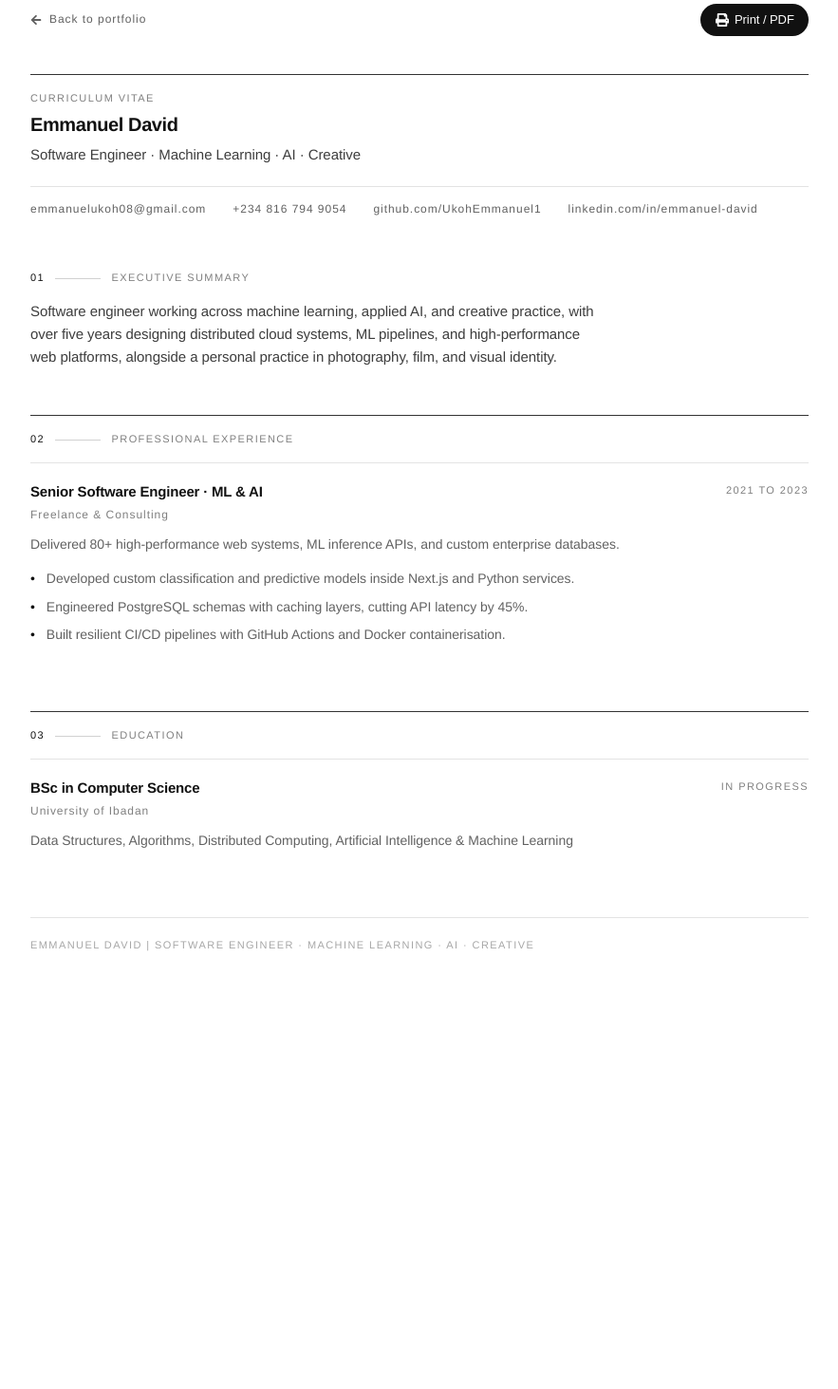
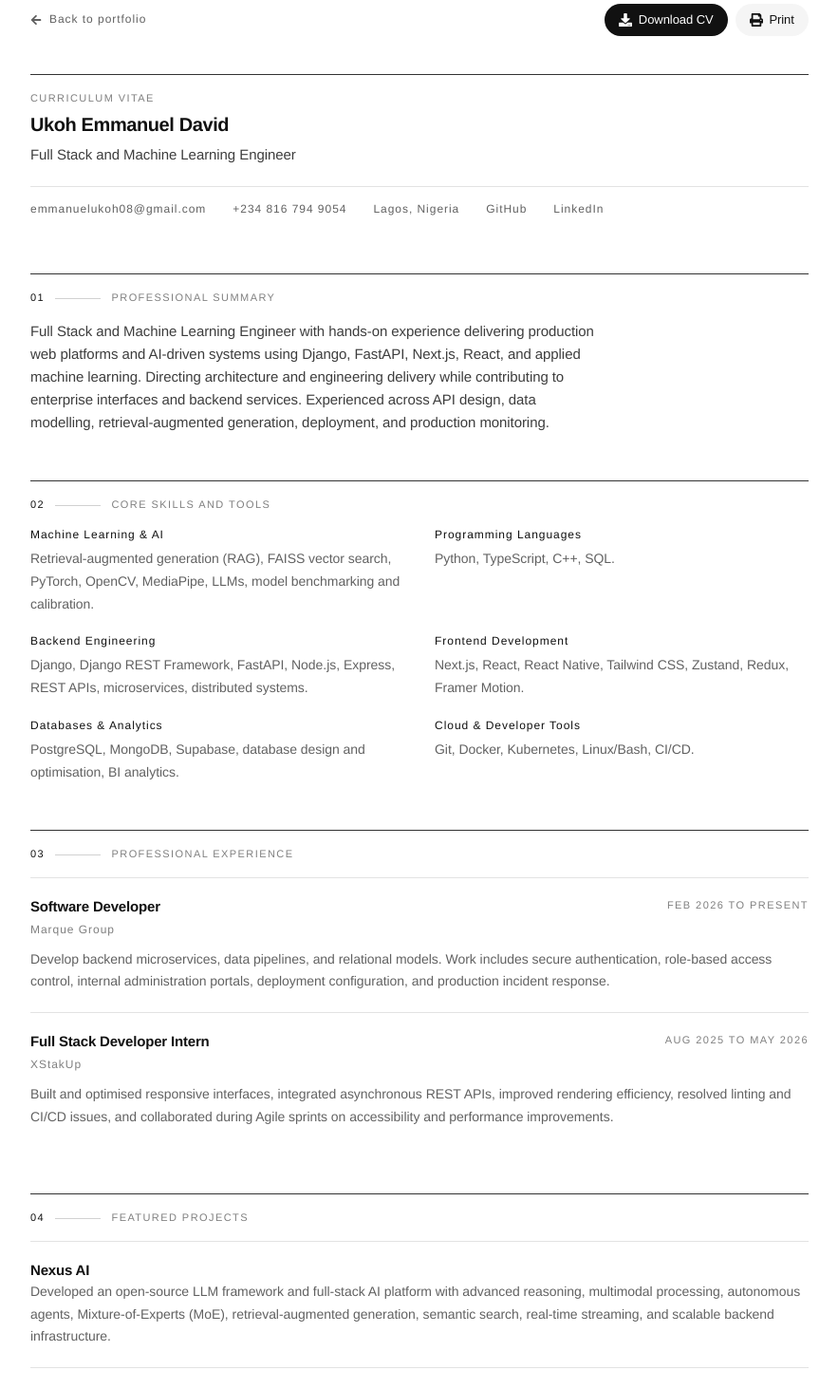
Before and after one commit to UkohEmmanuel1/portfolio, a Next.js app: page /resume in a window 1280 px wide. Shown: the part 60-1523 px from the top of the page at 95% size, without its empty margins (198-1081 px from the left). Before the commit the page ends 1126 px from the top, so only its background shows below. Built offline with nearby package versions, Linux system fonts and the light colour scheme; a web font is replaced by a local one.

Commit message:
Update resume from current CV and add PDF download

```diff
--- a/app/resume/page.tsx
+++ b/app/resume/page.tsx
@@ -1,191 +1,159 @@
 "use client";
 
+import type { ReactNode } from "react";
 import { motion } from "framer-motion";
-import { FaArrowLeft, FaPrint } from "react-icons/fa";
+import { FaArrowLeft, FaDownload, FaPrint } from "react-icons/fa";
 import Link from "next/link";
 
-const experienceData = [
+const experience = [
   {
-    role: "Senior Software Engineer · ML & AI",
-    company: "Freelance & Consulting",
-    period: "2021 to 2023",
-    desc: "Delivered 80+ high-performance web systems, ML inference APIs, and custom enterprise databases.",
-    highlights: [
-      "Developed custom classification and predictive models inside Next.js and Python services.",
-      "Engineered PostgreSQL schemas with caching layers, cutting API latency by 45%.",
-      "Built resilient CI/CD pipelines with GitHub Actions and Docker containerisation.",
-    ],
+    role: "Software Developer",
+    company: "Marque Group",
+    period: "Feb 2026 to Present",
+    description: "Develop backend microservices, data pipelines, and relational models. Work includes secure authentication, role-based access control, internal administration portals, deployment configuration, and production incident response.",
+  },
+  {
+    role: "Full Stack Developer Intern",
+    company: "XStakUp",
+    period: "Aug 2025 to May 2026",
+    description: "Built and optimised responsive interfaces, integrated asynchronous REST APIs, improved rendering efficiency, resolved linting and CI/CD issues, and collaborated during Agile sprints on accessibility and performance improvements.",
   },
 ];
 
-const educationData = [
+const skills = [
+  ["Machine Learning & AI", "Retrieval-augmented generation (RAG), FAISS vector search, PyTorch, OpenCV, MediaPipe, LLMs, model benchmarking and calibration."],
+  ["Programming Languages", "Python, TypeScript, C++, SQL."],
+  ["Backend Engineering", "Django, Django REST Framework, FastAPI, Node.js, Express, REST APIs, microservices, distributed systems."],
+  ["Frontend Development", "Next.js, React, React Native, Tailwind CSS, Zustand, Redux, Framer Motion."],
+  ["Databases & Analytics", "PostgreSQL, MongoDB, Supabase, database design and optimisation, BI analytics."],
+  ["Cloud & Developer Tools", "Git, Docker, Kubernetes, Linux/Bash, CI/CD."],
+];
+
+const projects = [
   {
-    degree: "BSc in Computer Science",
-    institution: "University of Ibadan",
-    period: "In Progress",
-    focus:
-      "Data Structures, Algorithms, Distributed Computing, Artificial Intelligence & Machine Learning",
+    title: "Nexus AI",
+    description: "Developed an open-source LLM framework and full-stack AI platform with advanced reasoning, multimodal processing, autonomous agents, Mixture-of-Experts (MoE), retrieval-augmented generation, semantic search, real-time streaming, and scalable backend infrastructure.",
+  },
+  {
+    title: "The Confident Failure Benchmark (CFB)",
+    description: "Designed an AI evaluation framework for model self-calibration, confidence scoring, and hallucination rates on STEM reasoning tasks. Constructed deterministic datasets, developed ground-truth scoring procedures, and documented the framework for an AI/AGI research hackathon submission.",
+  },
+  {
+    title: "Aurikrex Academy (FalkeAI)",
+    description: "Built an adaptive AI educational engine with automated lesson-tree generation, modular learning pathways, email OTP authentication, JWT sessions, activity tracking, and adaptive feedback based on learner performance.",
+  },
+  {
+    title: "Digidrops",
+    description: "Developed a BNB Smart Chain application platform with Soulbound Token quest tracking and referral incentives. Integrated multiple wallet adapters and optimised smart-contract RPC interactions.",
+  },
+  {
+    title: "Elium AI",
+    description: "Developed a lightweight, multilingual offline STEM tutor for learners with limited internet connectivity. Deployed a quantised Qwen3 model, with the CV reporting 84% offline operation on budget hardware.",
   },
 ];
 
+function ResumeSection({ index, title, children }: { index: string; title: string; children: ReactNode }) {
+  return (
+    <section className="mb-12" aria-labelledby={`resume-section-${index}`}>
+      <h2 id={`resume-section-${index}`} className="eyebrow" style={{ borderTop: "1px solid var(--line-strong)", paddingTop: "1.25rem" }}>
+        <span className="eyebrow-index" aria-hidden="true">{index}</span>
+        <span className="eyebrow-rule" aria-hidden="true" />
+        <span>{title}</span>
+      </h2>
+      {children}
+    </section>
+  );
+}
+
 export default function ResumePage() {
   return (
-    <div id="main-content" className="min-h-screen" style={{ background: "var(--ink)", padding: "clamp(2.5rem, 5vw, 4rem) 0" }}>
+    <main id="main-content" className="min-h-screen" style={{ background: "var(--ink)", padding: "clamp(2.5rem, 5vw, 4rem) 0" }}>
       <div className="shell">
-        {/* Top bar */}
-        <div className="flex items-center justify-between gap-4 mb-10">
-          <Link
-            href="/"
-            className="mono-sm inline-flex items-center gap-2"
-            style={{ color: "var(--on-dark-3)" }}
-          >
-            <FaArrowLeft size={12} />
+        <div className="flex flex-wrap items-center justify-between gap-4 mb-10 print:hidden">
+          <Link href="/" className="mono-sm inline-flex items-center gap-2" style={{ color: "var(--on-dark-3)" }}>
+            <FaArrowLeft size={12} aria-hidden="true" />
             <span>Back to portfolio</span>
           </Link>
-
-          <button onClick={() => window.print()} className="btn btn-primary">
-            <FaPrint size={14} />
-            <span>Print / PDF</span>
+          <div className="flex flex-wrap gap-2">
+            <a href="/Ukoh_Emmanuel_David_CV.pdf" download className="btn btn-primary">
+              <FaDownload size={14} aria-hidden="true" />
+              <span>Download CV</span>
+            </a>
+            <button onClick={() => window.print()} className="btn btn-glass">
+              <FaPrint size={14} aria-hidden="true" />
+              <span>Print</span>
             </button>
           </div>
+        </div>
 
-        {/* Header */}
-        <motion.div
-          initial={{ opacity: 0, y: 14 }}
-          animate={{ opacity: 1, y: 0 }}
-          transition={{ duration: 0.6, ease: [0.22, 1, 0.36, 1] }}
-          className="pb-6 mb-9"
-          style={{ borderTop: "1px solid var(--line-strong)" }}
-        >
-          <div className="mono-label pt-5 mb-2.5" style={{ color: "var(--on-dark-4)" }}>
-            Curriculum vitae
-          </div>
-          <h1 className="display-lg">Emmanuel David</h1>
-          <p className="lead mt-2" style={{ color: "var(--on-dark-2)" }}>
-            Software Engineer · Machine Learning · AI · Creative
-          </p>
-
-          <div
-            className="flex flex-wrap gap-x-7 gap-y-1.5 mt-5 pt-4"
-            style={{ borderTop: "1px solid var(--line-soft)" }}
-          >
-            {[
-              "emmanuelukoh08@gmail.com",
-              "+234 816 794 9054",
-              "github.com/UkohEmmanuel1",
-              "linkedin.com/in/emmanuel-david",
-            ].map((c) => (
-              <span key={c} className="mono-sm" style={{ color: "var(--on-dark-3)" }}>
-                {c}
-              </span>
-            ))}
+        <motion.div initial={{ opacity: 0, y: 14 }} animate={{ opacity: 1, y: 0 }} transition={{ duration: 0.6, ease: [0.22, 1, 0.36, 1] }} className="pb-6 mb-9" style={{ borderTop: "1px solid var(--line-strong)" }}>
+          <div className="mono-label pt-5 mb-2.5" style={{ color: "var(--on-dark-4)" }}>Curriculum vitae</div>
+          <h1 className="display-lg">Ukoh Emmanuel David</h1>
+          <p className="lead mt-2" style={{ color: "var(--on-dark-2)" }}>Full Stack and Machine Learning Engineer</p>
+          <div className="flex flex-wrap gap-x-7 gap-y-2 mt-5 pt-4 mono-sm" style={{ borderTop: "1px solid var(--line-soft)", color: "var(--on-dark-3)" }}>
+            <a href="mailto:emmanuelukoh08@gmail.com" className="break-all">emmanuelukoh08@gmail.com</a>
+            <a href="tel:+2348167949054">+234 816 794 9054</a>
+            <span>Lagos, Nigeria</span>
+            <a href="https://github.com/UkohEmmanuel1" target="_blank" rel="noopener noreferrer">GitHub</a>
+            <a href="https://www.linkedin.com/in/emmanueldavidukoh" target="_blank" rel="noopener noreferrer">LinkedIn</a>
           </div>
         </motion.div>
 
-        {/* Summary */}
-        <section className="mb-12">
-          <div className="eyebrow">
-            <span className="eyebrow-index">01</span>
-            <span className="eyebrow-rule" />
-            <span>Executive summary</span>
-          </div>
+        <ResumeSection index="01" title="Professional summary">
           <p className="lead" style={{ color: "var(--on-dark-2)", maxWidth: "72ch" }}>
-            Software engineer working across machine learning, applied AI, and creative
-            practice, with over five years designing distributed cloud systems, ML
-            pipelines, and high-performance web platforms, alongside a personal practice
-            in photography, film, and visual identity.
+            Full Stack and Machine Learning Engineer with hands-on experience delivering production web platforms and AI-driven systems using Django, FastAPI, Next.js, React, and applied machine learning. Directing architecture and engineering delivery while contributing to enterprise interfaces and backend services. Experienced across API design, data modelling, retrieval-augmented generation, deployment, and production monitoring.
           </p>
-        </section>
+        </ResumeSection>
 
-        {/* Experience */}
-        <section className="mb-12">
-          <div
-            className="eyebrow"
-            style={{ borderTop: "1px solid var(--line-strong)", paddingTop: "1.25rem" }}
-          >
-            <span className="eyebrow-index">02</span>
-            <span className="eyebrow-rule" />
-            <span>Professional experience</span>
-          </div>
-
-          {experienceData.map((job) => (
-            <div
-              key={job.role}
-              className="grid grid-cols-1 md:grid-cols-[1fr_auto] gap-x-6 gap-y-3 py-5"
-              style={{ borderTop: "1px solid var(--line-soft)" }}
-            >
-              <div>
-                <h3 className="display-sm">{job.role}</h3>
-                <div className="mono-sm mt-1.5" style={{ color: "var(--on-dark-4)" }}>
-                  {job.company}
-                </div>
-              </div>
-
-              <div className="mono-label md:pt-1" style={{ color: "var(--on-dark-4)" }}>
-                {job.period}
-              </div>
-
-              <div className="md:col-span-2">
-                <p className="body-text mb-3" style={{ color: "var(--on-dark-3)" }}>
-                  {job.desc}
-                </p>
-                <ul className="flex flex-col gap-1.5">
-                  {job.highlights.map((h) => (
-                    <li
-                      key={h}
-                      className="body-text flex items-start gap-3"
-                      style={{ color: "var(--on-dark-3)" }}
-                    >
-                      <span aria-hidden="true" style={{ color: "var(--signal)", lineHeight: 1.65 }}>
-                        •
-                      </span>
-                      <span>{h}</span>
-                    </li>
-                  ))}
-                </ul>
-              </div>
+        <ResumeSection index="02" title="Core skills and tools">
+          <dl className="grid grid-cols-1 md:grid-cols-2 gap-x-8 gap-y-5">
+            {skills.map(([name, tools]) => (
+              <div key={name}>
+                <dt className="mono-sm mb-1.5" style={{ color: "var(--offwhite)" }}>{name}</dt>
+                <dd className="body-text" style={{ color: "var(--on-dark-3)" }}>{tools}</dd>
               </div>
             ))}
-        </section>
+          </dl>
+        </ResumeSection>
 
-        {/* Education */}
-        <section className="mb-12">
-          <div
-            className="eyebrow"
-            style={{ borderTop: "1px solid var(--line-strong)", paddingTop: "1.25rem" }}
-          >
-            <span className="eyebrow-index">03</span>
-            <span className="eyebrow-rule" />
-            <span>Education</span>
+        <ResumeSection index="03" title="Professional experience">
+          {experience.map(job => (
+            <article key={job.company} className="grid grid-cols-1 md:grid-cols-[1fr_auto] gap-x-6 gap-y-3 py-5" style={{ borderTop: "1px solid var(--line-soft)" }}>
+              <div><h3 className="display-sm">{job.role}</h3><p className="mono-sm mt-1.5" style={{ color: "var(--on-dark-4)" }}>{job.company}</p></div>
+              <p className="mono-label md:pt-1" style={{ color: "var(--on-dark-4)" }}>{job.period}</p>
+              <p className="body-text md:col-span-2" style={{ color: "var(--on-dark-3)" }}>{job.description}</p>
+            </article>
+          ))}
+        </ResumeSection>
+
+        <ResumeSection index="04" title="Featured projects">
+          {projects.map(project => (
+            <article key={project.title} className="py-5" style={{ borderTop: "1px solid var(--line-soft)" }}>
+              <h3 className="display-sm mb-3">{project.title}</h3>
+              <p className="body-text" style={{ color: "var(--on-dark-3)" }}>{project.description}</p>
+            </article>
+          ))}
+        </ResumeSection>
+
+        <ResumeSection index="05" title="Education">
+          <div className="grid grid-cols-1 md:grid-cols-[1fr_auto] gap-x-6 gap-y-3 py-5">
+            <div><h3 className="display-sm">B.Sc. Computer Science</h3><p className="mono-sm mt-1.5" style={{ color: "var(--on-dark-4)" }}>University of Ibadan</p></div>
+            <p className="mono-label md:pt-1" style={{ color: "var(--on-dark-4)" }}>2025 to 2029</p>
+            <p className="body-text md:col-span-2" style={{ color: "var(--on-dark-3)" }}>In progress</p>
           </div>
+        </ResumeSection>
 
-          {educationData.map((edu) => (
-            <div
-              key={edu.degree}
-              className="grid grid-cols-1 md:grid-cols-[1fr_auto] gap-x-6 gap-y-3 py-5"
-              style={{ borderTop: "1px solid var(--line-soft)" }}
-            >
-              <div>
-                <h3 className="display-sm">{edu.degree}</h3>
-                <div className="mono-sm mt-1.5" style={{ color: "var(--on-dark-4)" }}>
-                  {edu.institution}
-                </div>
-              </div>
-              <div className="mono-label md:pt-1" style={{ color: "var(--on-dark-4)" }}>
-                {edu.period}
-              </div>
-              <p className="body-text md:col-span-2" style={{ color: "var(--on-dark-3)" }}>
-                {edu.focus}
-              </p>
-            </div>
-          ))}
-        </section>
+        <ResumeSection index="06" title="Certifications">
+          <ul className="body-text flex flex-col gap-3" style={{ color: "var(--on-dark-3)" }}>
+            <li>Google Project Management Professional, Coursera</li>
+            <li>System Design &amp; API Architecture Fundamentals</li>
+            <li>Frontend and backend development</li>
+          </ul>
+        </ResumeSection>
 
         <div className="rule-ink-soft" />
-        <p className="mono-label pt-6" style={{ color: "var(--on-dark-5)" }}>
-          Emmanuel David | Software Engineer · Machine Learning · AI · Creative
-        </p>
+        <p className="mono-label pt-6" style={{ color: "var(--on-dark-5)" }}>Ukoh Emmanuel David | Full Stack and Machine Learning Engineer</p>
       </div>
-    </div>
+    </main>
   );
 }
--- a/components/Contact.tsx
+++ b/components/Contact.tsx
@@ -18,7 +18,7 @@ const socialLinks = [
   { icon: FaGithub, href: "https://github.com/UkohEmmanuel1", label: "GitHub" },
   {
     icon: FaLinkedinIn,
-    href: "https://www.linkedin.com/in/emmanuel-david-77606131b/",
+    href: "https://www.linkedin.com/in/emmanueldavidukoh",
     label: "LinkedIn",
   },
   { icon: FaTwitter, href: "https://x.com/emma_nuel_david", label: "X" },
--- a/components/Footer.tsx
+++ b/components/Footer.tsx
@@ -34,7 +34,7 @@ const columns = [
     title: "Connect",
     links: [
       { name: "GitHub", href: "https://github.com/UkohEmmanuel1" },
-      { name: "LinkedIn", href: "https://www.linkedin.com/in/emmanuel-david-77606131b/" },
+      { name: "LinkedIn", href: "https://www.linkedin.com/in/emmanueldavidukoh" },
       { name: "X / Twitter", href: "https://x.com/emma_nuel_david" },
       { name: "Instagram", href: "https://www.instagram.com/emma_nuel_david/" },
     ],
@@ -45,7 +45,7 @@ const socialLinks = [
   { icon: FaGithub, href: "https://github.com/UkohEmmanuel1", label: "GitHub" },
   {
     icon: FaLinkedinIn,
-    href: "https://www.linkedin.com/in/emmanuel-david-77606131b/",
+    href: "https://www.linkedin.com/in/emmanueldavidukoh",
     label: "LinkedIn",
   },
   { icon: FaTwitter, href: "https://x.com/emma_nuel_david", label: "X" },
```
Also changed, not shown: 1 other file (tests, documents, lock files or other folders). Lines whose indentation alone changed are shown as unchanged.
